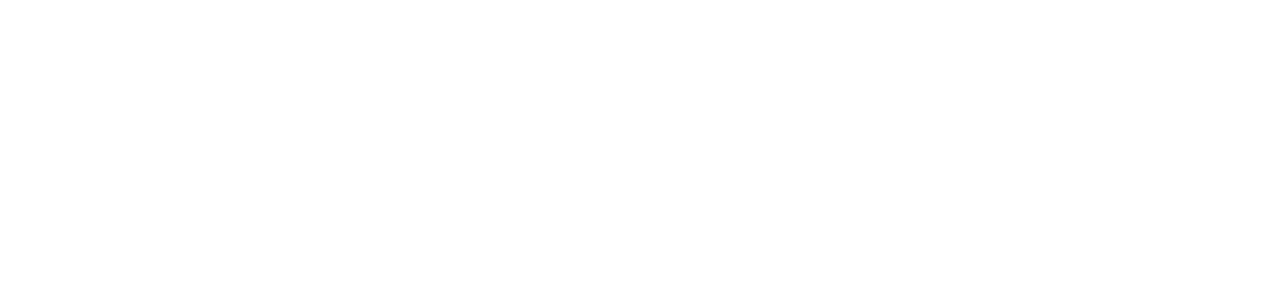
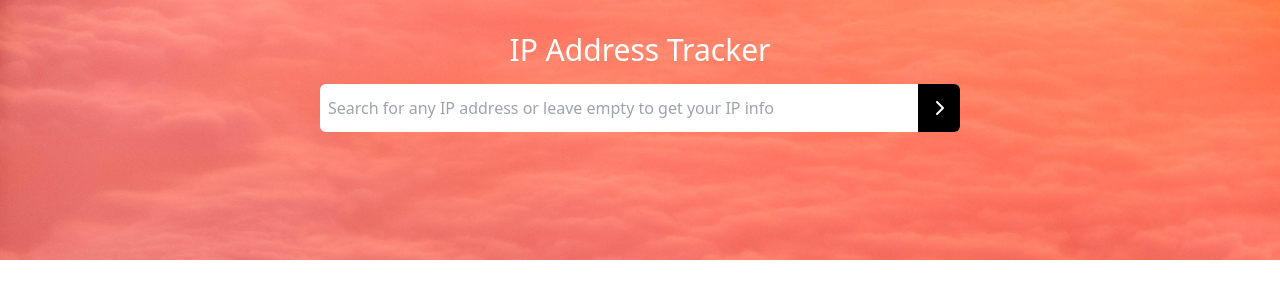
Before and after one commit to berkinduz/ip-tracking-app-vue3, a Vue app in the folder app/: page / in a window 1280 px wide. Shown: the top 300 px of the page. Built offline with nearby package versions, Linux system fonts and the light colour scheme.

Commit message:
search input box designed with tailwind classes

```diff
--- a/app/public/index.html
+++ b/app/public/index.html
@@ -1,15 +1,25 @@
 <!DOCTYPE html>
 <html lang="">
   <head>
-    <meta charset="utf-8">
-    <meta http-equiv="X-UA-Compatible" content="IE=edge">
-    <meta name="viewport" content="width=device-width,initial-scale=1.0">
-    <link rel="icon" href="<%= BASE_URL %>favicon.ico">
+    <meta charset="utf-8" />
+    <meta http-equiv="X-UA-Compatible" content="IE=edge" />
+    <meta name="viewport" content="width=device-width,initial-scale=1.0" />
+    <link rel="icon" href="<%= BASE_URL %>favicon.ico" />
+    <link
+      rel="stylesheet"
+      href="https://cdnjs.cloudflare.com/ajax/libs/font-awesome/6.0.0-beta3/css/all.min.css"
+      integrity="sha512-Fo3rlrZj/k7ujTnHg4CGR2D7kSs0v4LLanw2qksYuRlEzO+tcaEPQogQ0KaoGN26/zrn20ImR1DfuLWnOo7aBA=="
+      crossorigin="anonymous"
+      referrerpolicy="no-referrer"
+    />
     <title><%= htmlWebpackPlugin.options.title %></title>
   </head>
   <body>
     <noscript>
-      <strong>We're sorry but <%= htmlWebpackPlugin.options.title %> doesn't work properly without JavaScript enabled. Please enable it to continue.</strong>
+      <strong>
+        We're sorry but <%= htmlWebpackPlugin.options.title %> doesn't work
+        properly without JavaScript enabled. Please enable it to continue.
+      </strong>
     </noscript>
     <div id="app"></div>
     <!-- built files will be auto injected -->
--- a/app/src/views/Home.vue
+++ b/app/src/views/Home.vue
@@ -1,5 +1,48 @@
 <template>
-  <div class="home"></div>
+  <div class="flex flex-col h-screen max-h-screen">
+    <!-- Search / Results -->
+    <div
+      class="
+        flex
+        justify-center
+        relative
+        bg-hero-pattern bg-cover
+        px-4
+        pt-8
+        pb-32
+      "
+    >
+      <!-- Search Input -->
+      <div class="w-full max-w-screen-sm">
+        <h1 class="text-white text-center text-3xl pb-4">IP Address Tracker</h1>
+        <div class="flex">
+          <input
+            class="
+              flex-1
+              py-3
+              px-2
+              rounded-tl-md rounded-bl-md
+              focus:outline-none
+            "
+            type="text"
+            placeholder="Search for any IP address or leave empty to get your IP info"
+          />
+          <i
+            class="
+              cursor-pointer
+              bg-black
+              text-white
+              px-4
+              rounded-tr-md rounded-br-md
+              flex
+              items-center
+              fa-solid fa-chevron-right
+            "
+          ></i>
+        </div>
+      </div>
+    </div>
+  </div>
 </template>
 
 <script>
--- a/app/tailwind.config.js
+++ b/app/tailwind.config.js
@@ -2,7 +2,11 @@
   purge: ['./public/**/*.html', './src/**/*.{vue,js,ts,jsx,tsx}'],
   darkMode: false, // or 'media' or 'class'
   theme: {
-    extend: {},
+    extend: {
+      backgroundImage: (theme) => ({
+        'hero-pattern': "url('pattern.jpeg')",
+      }),
+    },
   },
   variants: {
     extend: {},
```
Also changed, not shown: app/src/assets/pattern.jpeg (added).
